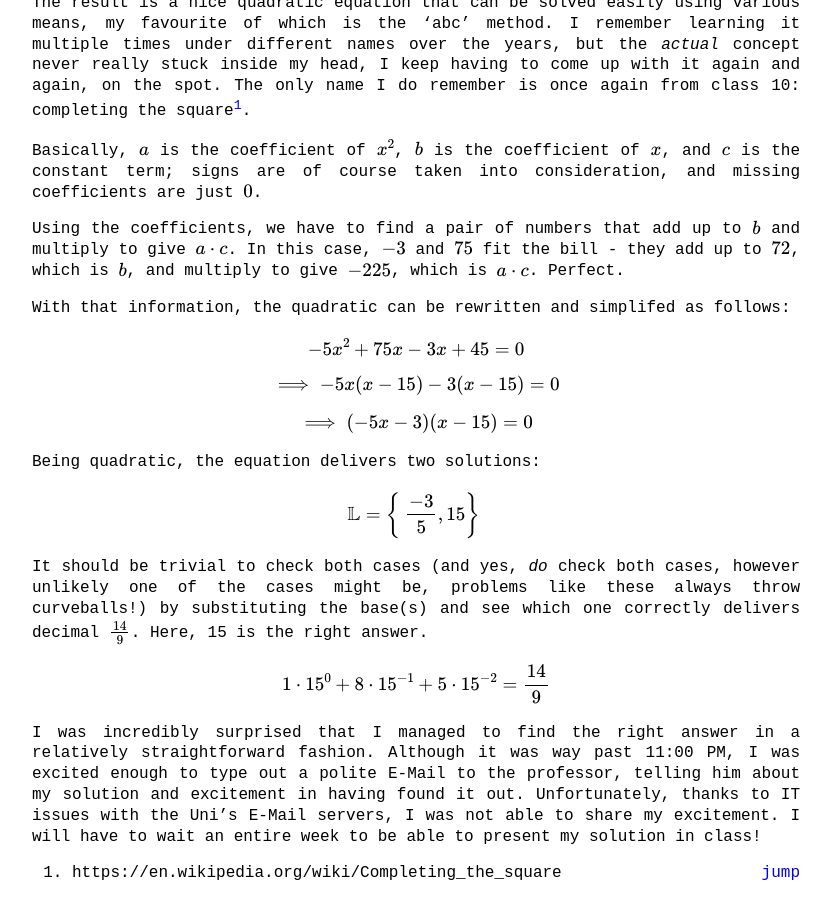
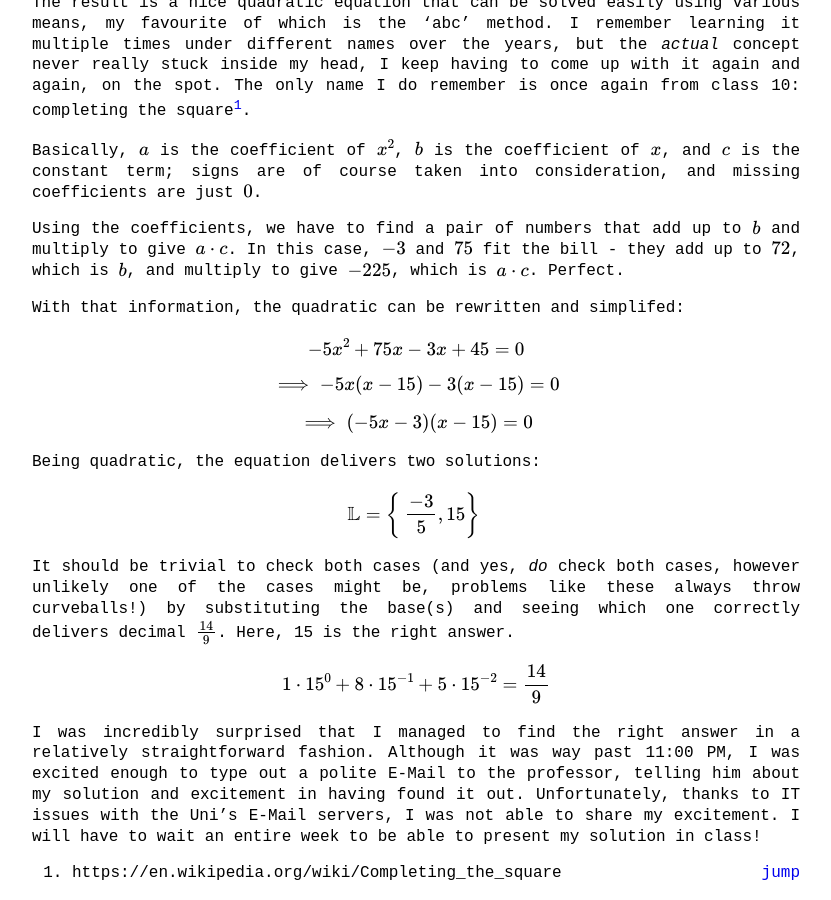
Before and after one commit to NNNILabs/NNNILabs.github.io, a Jekyll site: the page built from _posts/2024-09-29-A-Problem-From-CS-Class.md, in a window 1280 px wide and 900 px high, scrolled down 1088 px. Shown: the whole window, without its empty margins (224-1055 px from the left). Built offline with Jekyll 4.4.1, drawn with Linux system fonts in a browser that asks for light colours; some of the changed text lies outside the part shown.

Commit message:
Update 2024-09-29-A-Problem-From-CS-Class.md

```diff
--- a/_posts/2024-09-29-A-Problem-From-CS-Class.md
+++ b/_posts/2024-09-29-A-Problem-From-CS-Class.md
@@ -12,7 +12,7 @@
 
 \\[ \frac{14}{9} = 1.85_{x} \\]
 
-In plain English - In what number system (with base \\(x\\)) is decimal \\(\frac{14}{9}\\) equal to 1.85? For example, binary 1111 is hexadecimal F and decimal 15.
+In plain English - in what number system (with base \\(x\\)) is decimal \\(\frac{14}{9}\\) equal to 1.85? For example, binary 1111 is hexadecimal F and decimal 15.
 
 In class 1 (when I was 6), we learned about place and face value - and that has remained fresh in memory, luckily. Little did I know as a six-year-old, that I would one day *actually* get to use that knowledge to solve a problem that fascinated me.
 
@@ -42,7 +42,7 @@
 
 Using the coefficients, we have to find a pair of numbers that add up to \\(b\\) and multiply to give \\(a \cdot c\\). In this case, \\(-3\\) and \\(75\\) fit the bill - they add up to \\(72\\), which is \\(b\\), and multiply to give \\(-225\\), which is \\(a \cdot c\\). Perfect.
 
-With that information, the quadratic can be rewritten and simplifed as follows:
+With that information, the quadratic can be rewritten and simplifed:
 
 \\[ -5x^{2} + 75x - 3x + 45 = 0 \\]
 
@@ -54,7 +54,7 @@
 
 \\[ \mathbb{L} = \left\\{\ \frac{-3}{5}, 15 \right\\}\ \\]
 
-It should be trivial to check both cases (and yes, *do* check both cases, however unlikely one of the cases might be, problems like these always throw curveballs!) by substituting the base(s) and see which one correctly delivers decimal \\(\frac{14}{9}\\). Here, 15 is the right answer.
+It should be trivial to check both cases (and yes, *do* check both cases, however unlikely one of the cases might be, problems like these always throw curveballs!) by substituting the base(s) and seeing which one correctly delivers decimal \\(\frac{14}{9}\\). Here, 15 is the right answer.
 
 \\[ 1 \cdot 15^{0} + 8 \cdot 15^{-1} + 5 \cdot 15^{-2} = \frac{14}{9} \\]
 
```
